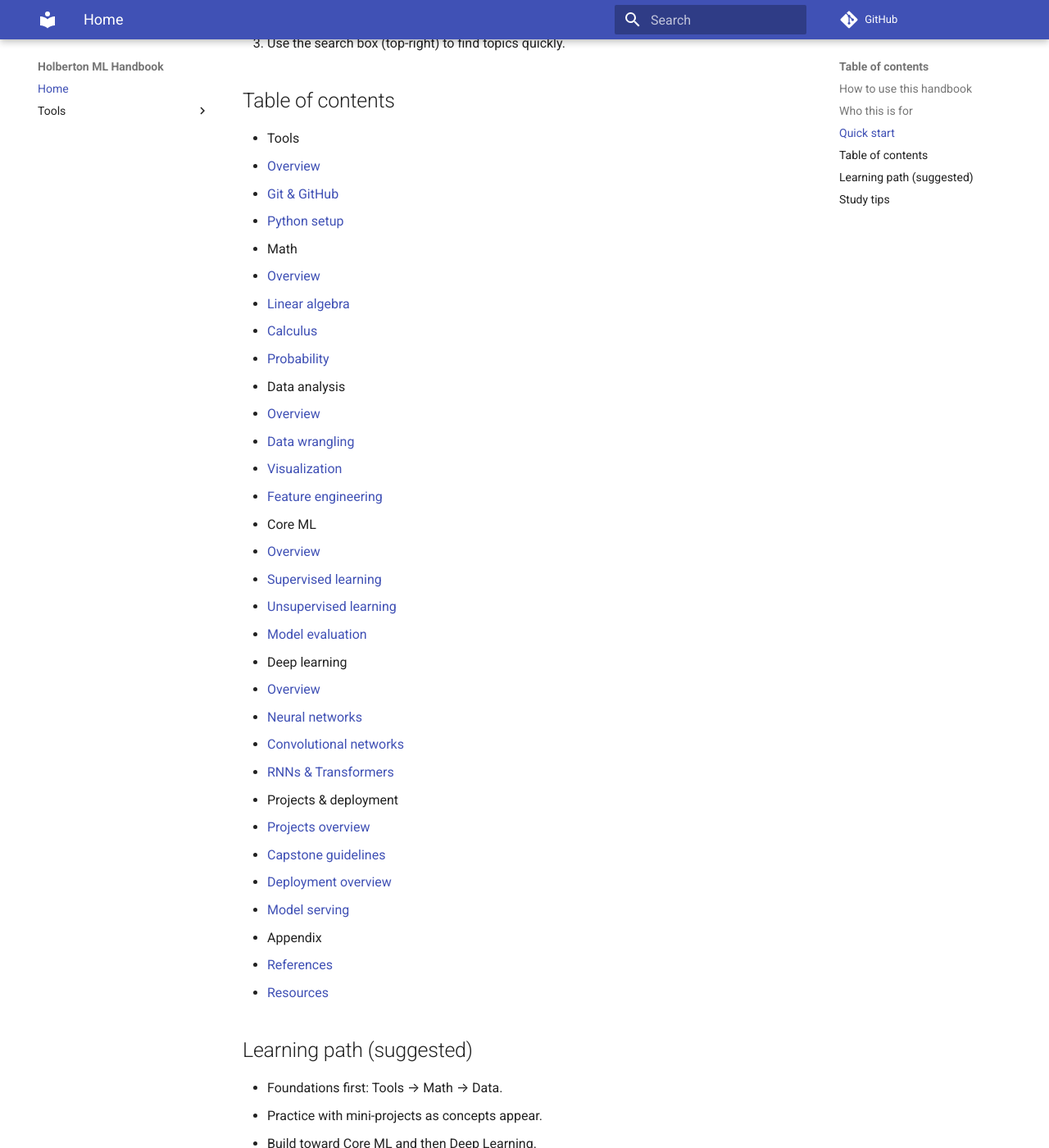
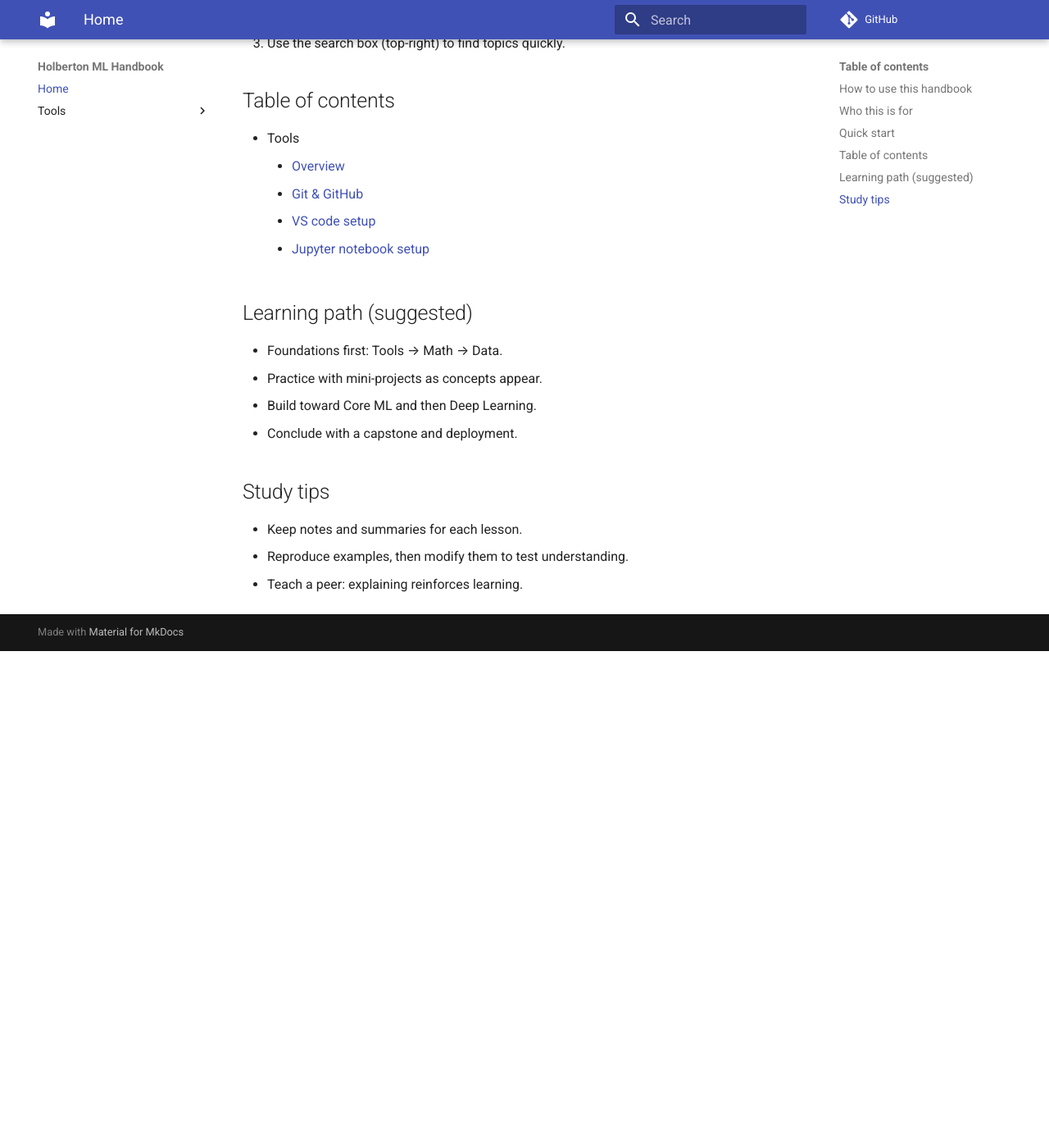
Before and after one commit to evisp/ml-handbook, an MkDocs documentation site: the page built from docs/index.md, in a window 1280 px wide and 1400 px high, scrolled down 768 px. Shown: the whole window at 82% size. Built offline with MkDocs 1.6.1 and Material for MkDocs 9.7.7, drawn with Linux system fonts in a browser that asks for light colours; comment, search, counter and statistics services are not loaded; after the commit the page ends 1562 px from its top, so only the background shows below that.

Commit message:
set up homepage

```diff
--- a/docs/index.md
+++ b/docs/index.md
@@ -23,43 +23,10 @@ A practical, curated handbook for a 9‑month journey from foundations to modern
 ## Table of contents
 
 - Tools
-  - [Overview](01-tools/index.md)
-  - [Git & GitHub](01-tools/git-and-github.md)
-  - [Python setup](01-tools/python-setup.md)
-
-- Math
-  - [Overview](02-math/index.md)
-  - [Linear algebra](02-math/linear-algebra.md)
-  - [Calculus](02-math/calculus.md)
-  - [Probability](02-math/probability.md)
-
-- Data analysis
-  - [Overview](03-data/index.md)
-  - [Data wrangling](03-data/data-wrangling.md)
-  - [Visualization](03-data/visualization.md)
-  - [Feature engineering](03-data/feature-engineering.md)
-
-- Core ML
-  - [Overview](04-ml/index.md)
-  - [Supervised learning](04-ml/supervised-learning.md)
-  - [Unsupervised learning](04-ml/unsupervised-learning.md)
-  - [Model evaluation](04-ml/model-evaluation.md)
-
-- Deep learning
-  - [Overview](05-deep-learning/index.md)
-  - [Neural networks](05-deep-learning/neural-networks.md)
-  - [Convolutional networks](05-deep-learning/cnn.md)
-  - [RNNs & Transformers](05-deep-learning/rnn-transformers.md)
-
-- Projects & deployment
-  - [Projects overview](06-projects/index.md)
-  - [Capstone guidelines](06-projects/capstone-guidelines.md)
-  - [Deployment overview](07-deployment/index.md)
-  - [Model serving](07-deployment/model-serving.md)
-
-- Appendix
-  - [References](99-appendix/references.md)
-  - [Resources](99-appendix/resources.md)
+    - [Overview](01-tools/index.md)
+    - [Git & GitHub](01-tools/git-and-github.md)
+    - [VS code setup](01-tools/vscode-setup.md)
+    - [Jupyter notebook setup](01-tools/notebook-setup.md)
 
 ## Learning path (suggested)
 
```
Also changed, not shown: docs/01-tools/notebook-setup.md (added), docs/01-tools/python-setup.md (deleted), docs/01-tools/vscode-setup.md (added).
